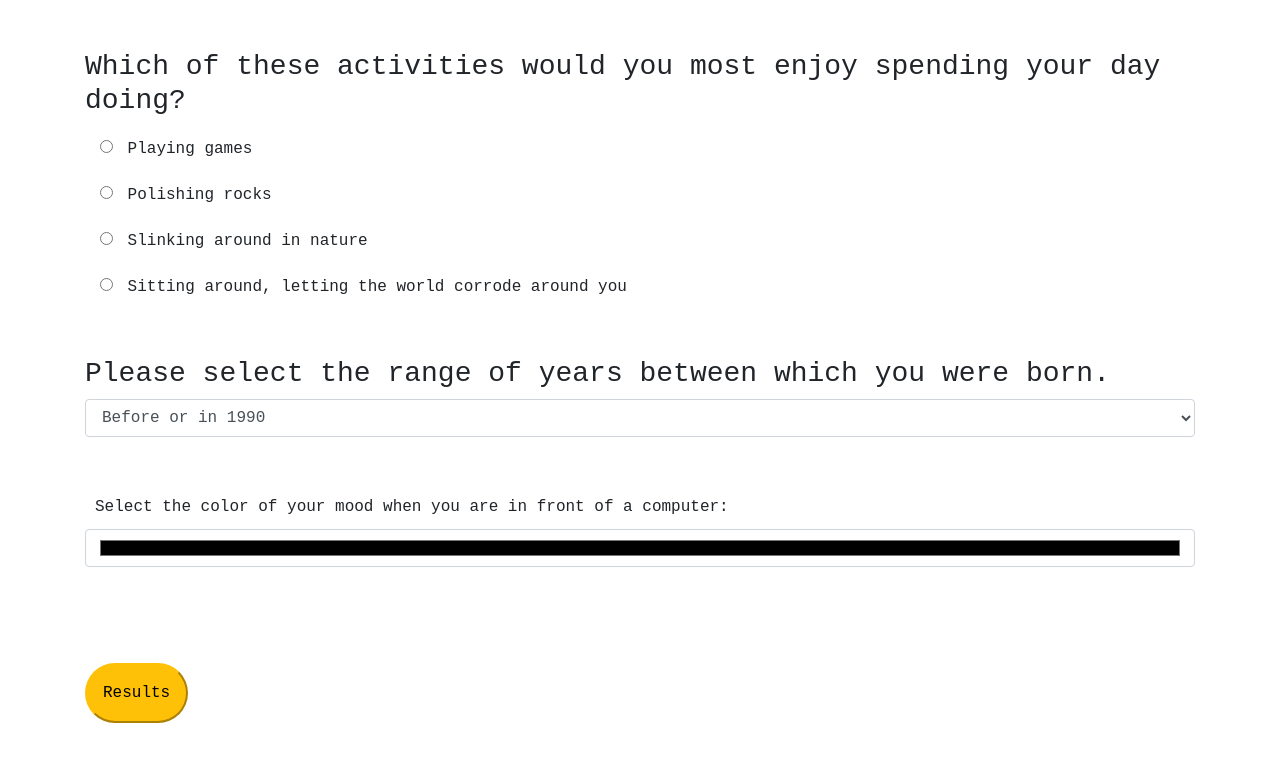
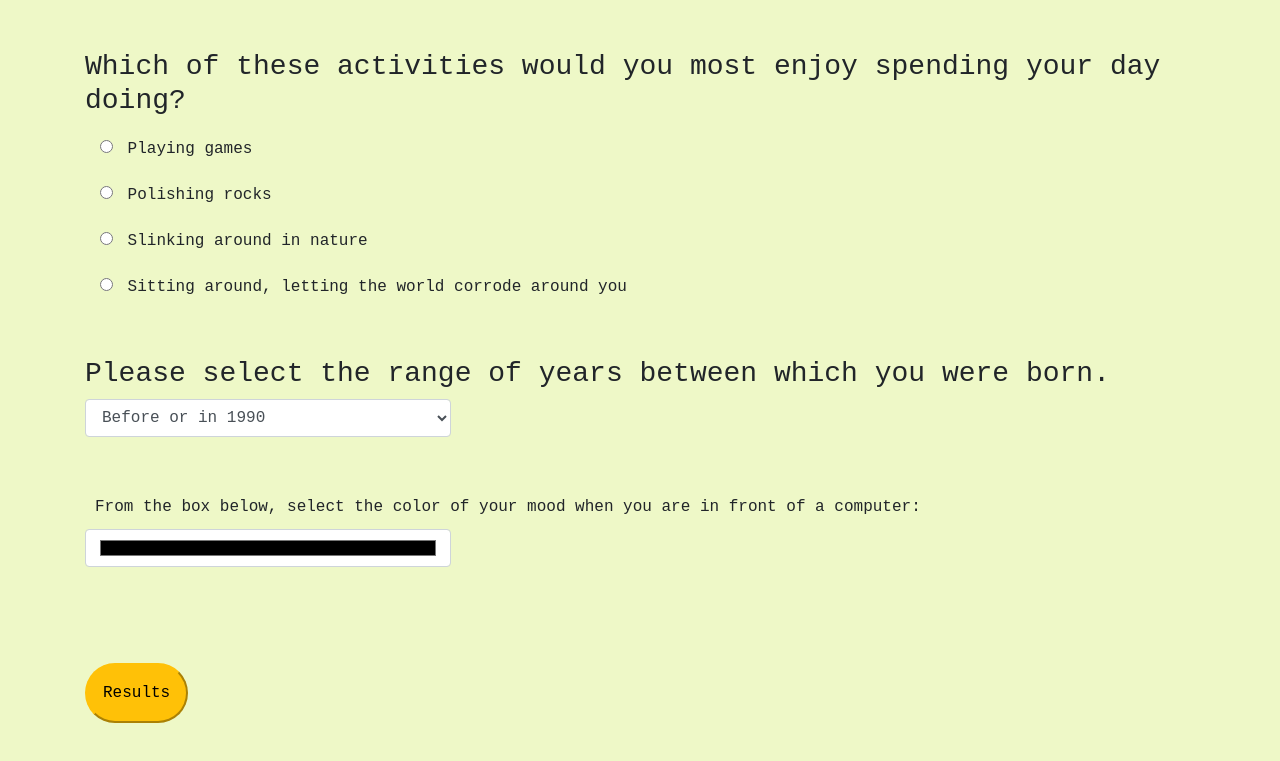
Before and after one commit to besscampbell/language-suggester, a plain HTML site: page index.html in a window 1280 px wide. Shown: the part 1574-2335 px from the top of the page. Drawn offline with Linux system fonts and the light colour scheme.

Commit message:
Add a few small styling changes.

```diff
--- a/css/styles.css
+++ b/css/styles.css
@@ -8,6 +8,7 @@
 body {
   font-family: monospace;
   padding-bottom: 60px;
+  background: rgb(238, 248, 199)
 }
 
 .jumbotron {
@@ -18,6 +19,10 @@ body {
 input[type="radio"], label{
   padding: 5px;
   margin: 5px;
+}
+
+#year-range, #color {
+  width: 33%;
 }
 
 #output {
--- a/index.html
+++ b/index.html
@@ -117,7 +117,7 @@
       <!--Q5-->
       <div class="pt-5">
         <div class="form-group">
-          <label for="color">Select the color of your mood when you are in front of a computer:</label>
+          <label for="color">From the box below, select the color of your mood when you are in front of a computer:</label>
           <input id="color" class="form-control" type="color">
         </div>
       </div>
--- a/js/scripts.js
+++ b/js/scripts.js
@@ -4,9 +4,6 @@ $(document).ready(function(){
     const quest1= $("input:radio[name=destination]:checked").val();
     const quest2= $("input:radio[name=animal]:checked").val();
     const quest3= $("input:radio[name=activity]:checked").val();
-    // const quest4= $("#year-range").val();
-    // const quest5= $("#color").val();
-    // console.log(quest1, quest2, quest3, quest4, quest5);
 
     if (quest1==="a" && quest2==="a" && quest3==="a" || quest1==="a" && quest2==="a" || quest1==="a" && quest3==="a" || quest2==="a" && quest3==="a"){
       const ruby= "you would do well learning Ruby. You like to be productive but have fun!";
```
